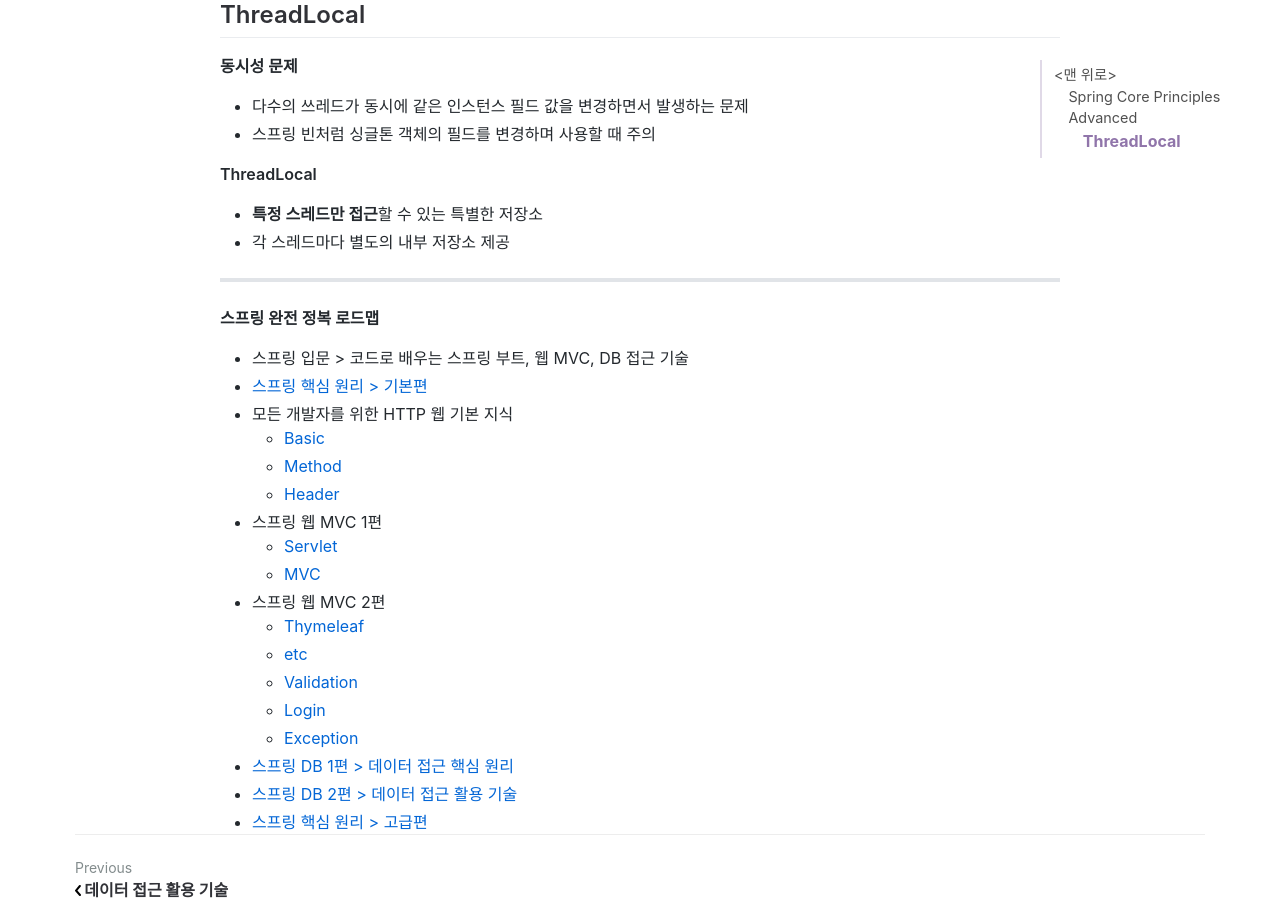
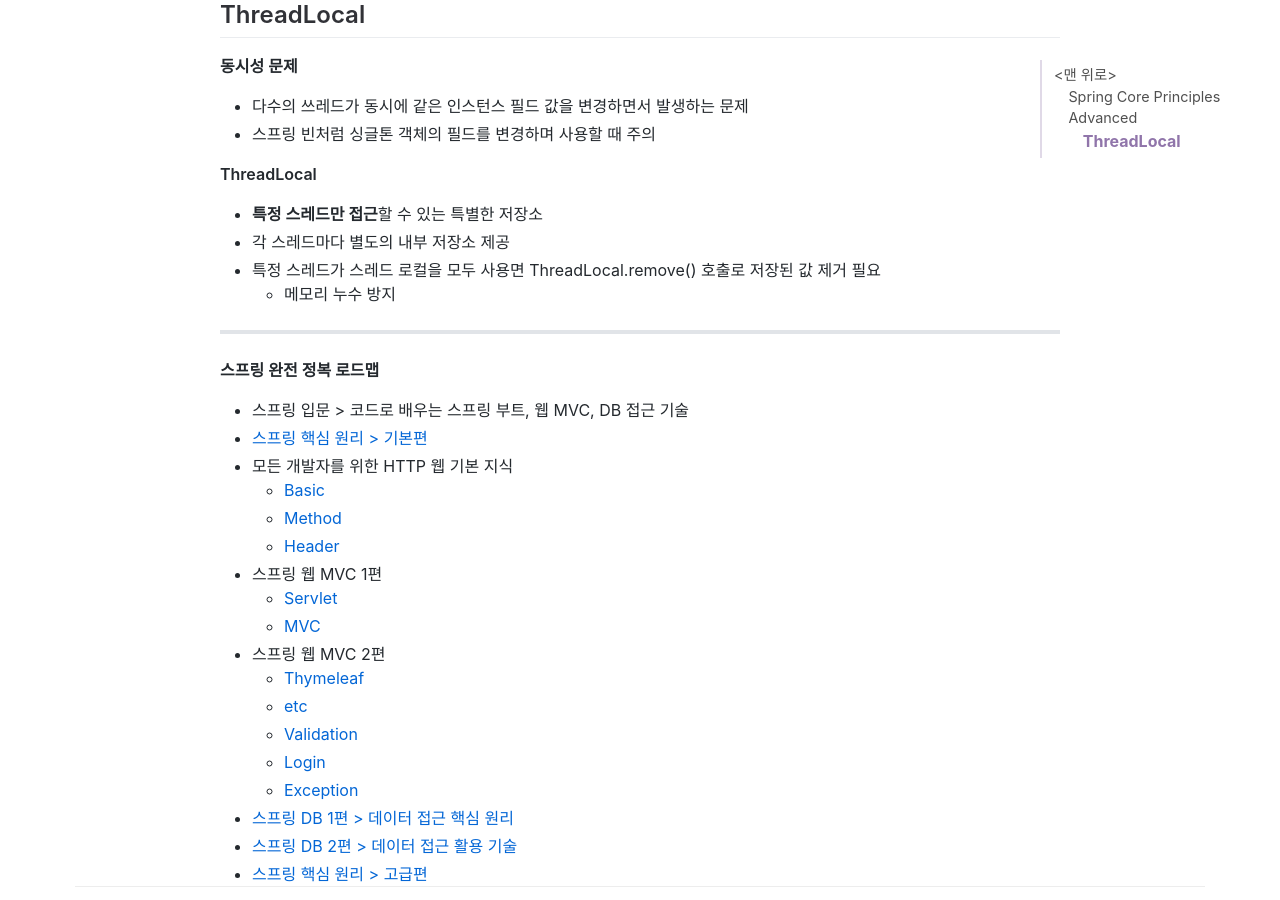
Before and after one commit to jihunparkme/jihunparkme.github.io, a Jekyll site: the page built from _posts/2022-11-20-Spring-Core-Principles-Advanced.md, in a window 1280 px wide and 900 px high, scrolled down 835 px. Built offline with Jekyll 4.4.1, drawn with Linux system fonts in a browser that asks for light colours; nearby versions of some CDN libraries; comment, search, counter and statistics services are not loaded.

Commit message:
[ThreadLocal] 예제 코드

```diff
--- a/_posts/2022-11-20-Spring-Core-Principles-Advanced.md
+++ b/_posts/2022-11-20-Spring-Core-Principles-Advanced.md
@@ -24,6 +24,8 @@ featured-img: spring-core-advanced
 
 - **특정 스레드만 접근**할 수 있는 특별한 저장소
 - 각 스레드마다 별도의 내부 저장소 제공
+- 특정 스레드가 스레드 로컬을 모두 사용면 ThreadLocal.remove() 호출로 저장된 값 제거 필요
+  - 메모리 누수 방지
 
 ---
 
```
